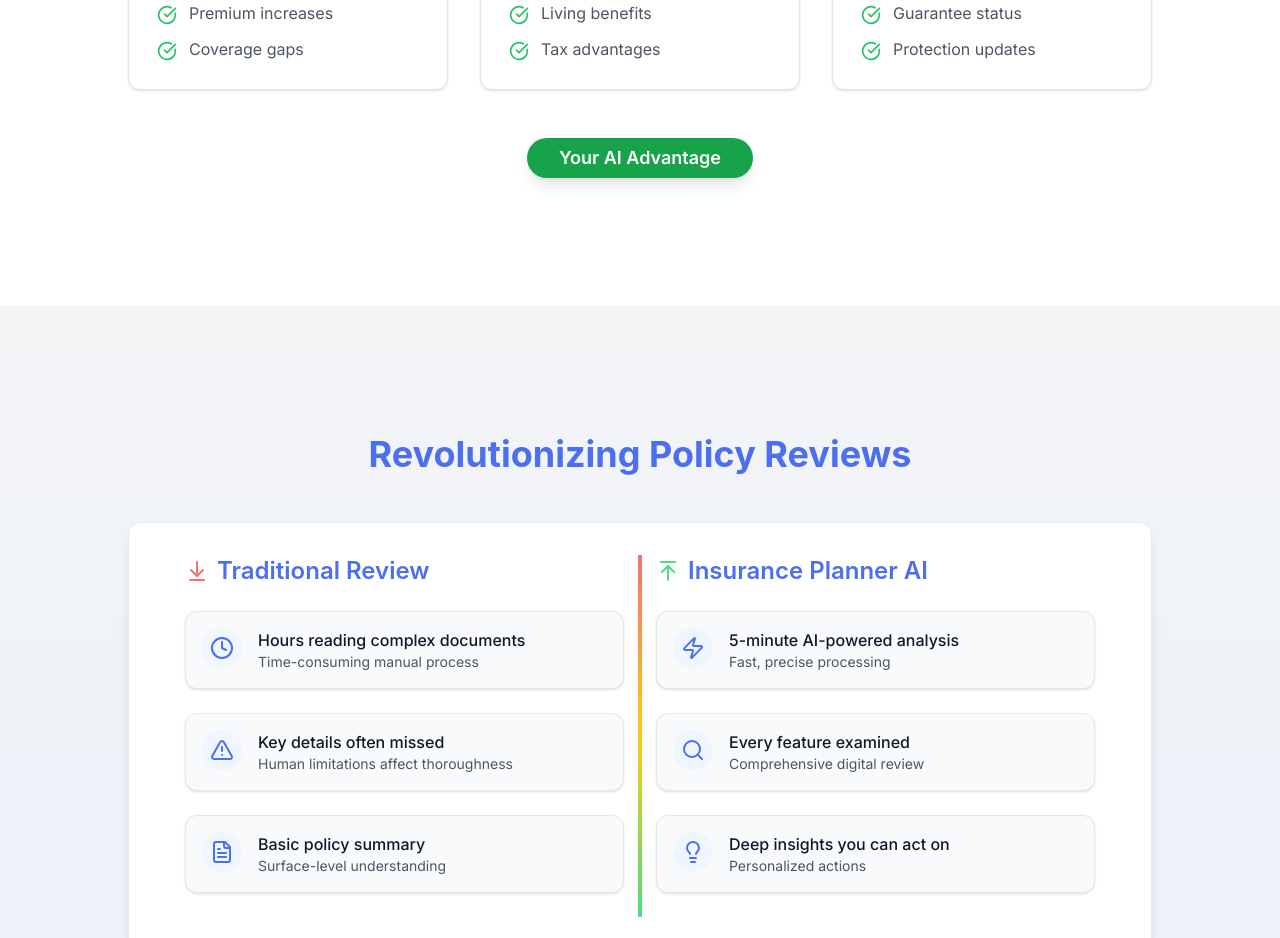
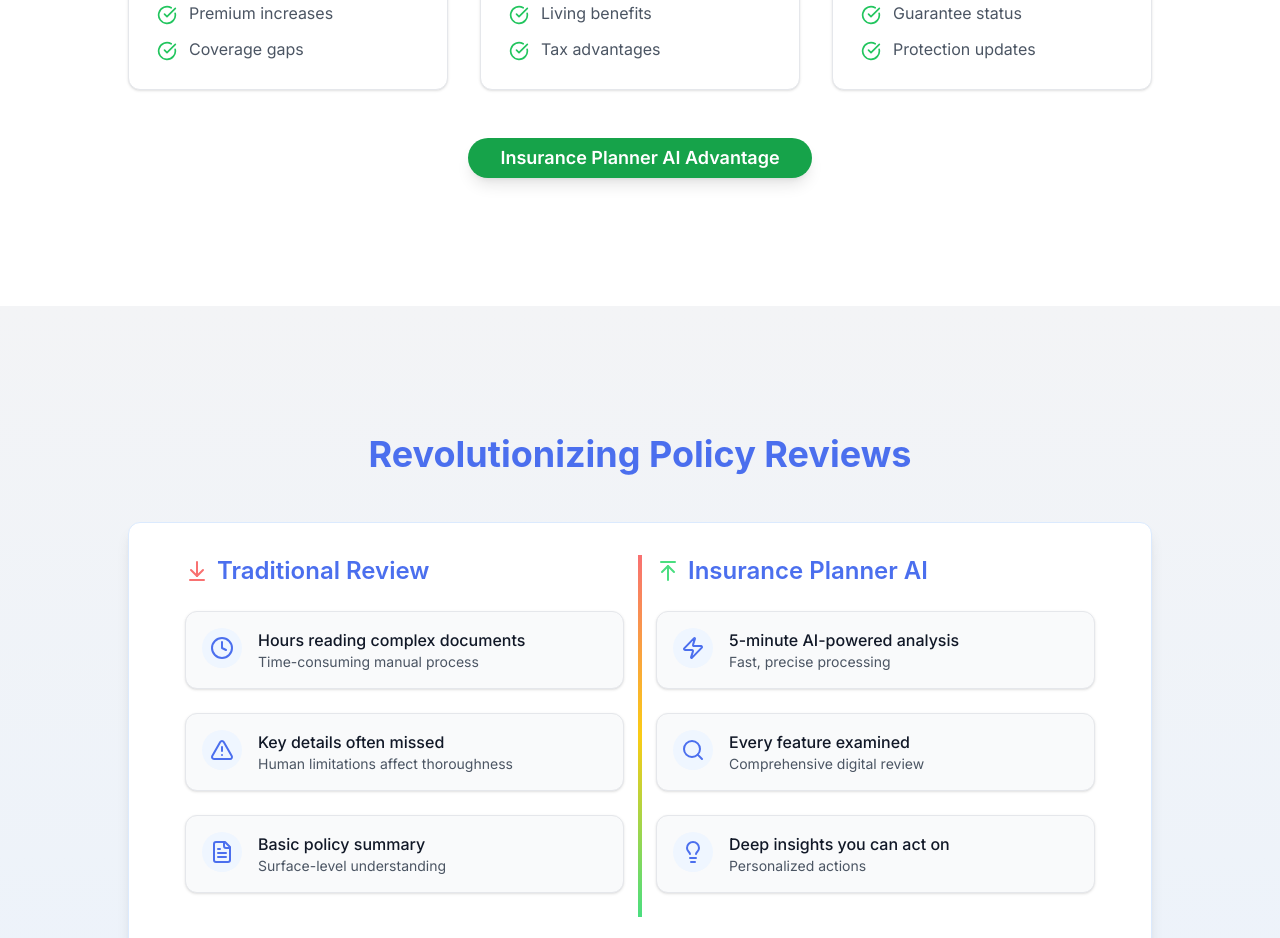
Before and after one commit to itsgabeover/dashboard-copy, a Next.js app: page /about in a window 1280 px wide. Shown: the part 1160-2098 px from the top of the page. Built offline with nearby package versions, Linux system fonts and the light colour scheme; no server answers.

Commit message:
Update page.tsx

```diff
--- a/app/about/page.tsx
+++ b/app/about/page.tsx
@@ -119,7 +119,7 @@ const AboutPage: FC = () => {
                 className="bg-green-600 hover:bg-green-700 text-white px-8 py-4 rounded-full text-lg font-semibold transition-all duration-300 hover:transform hover:scale-105 shadow-lg"
                 onClick={() => scrollToSection("revolutionizing-reviews")}
               >
-                Your AI Advantage
+                Insurance Planner AI Advantage
               </Button>
             </div>
           </div>
```
